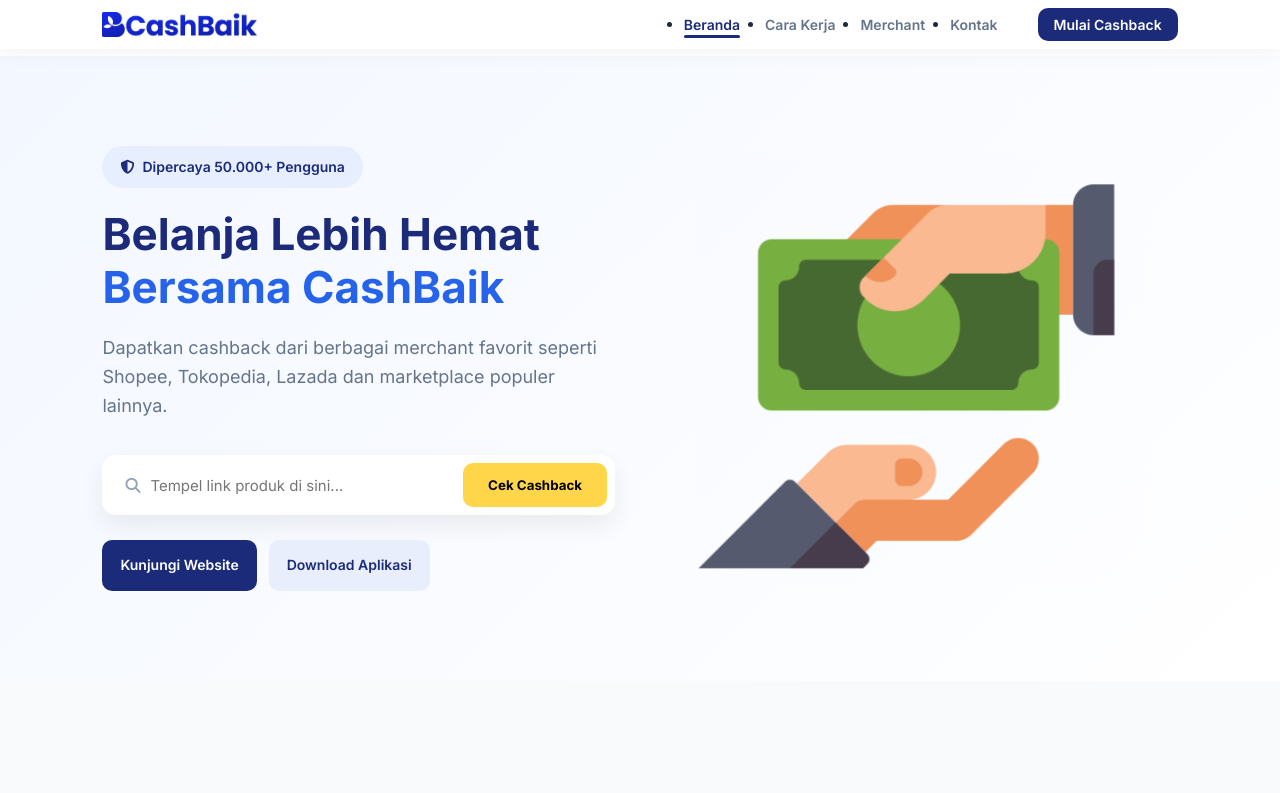
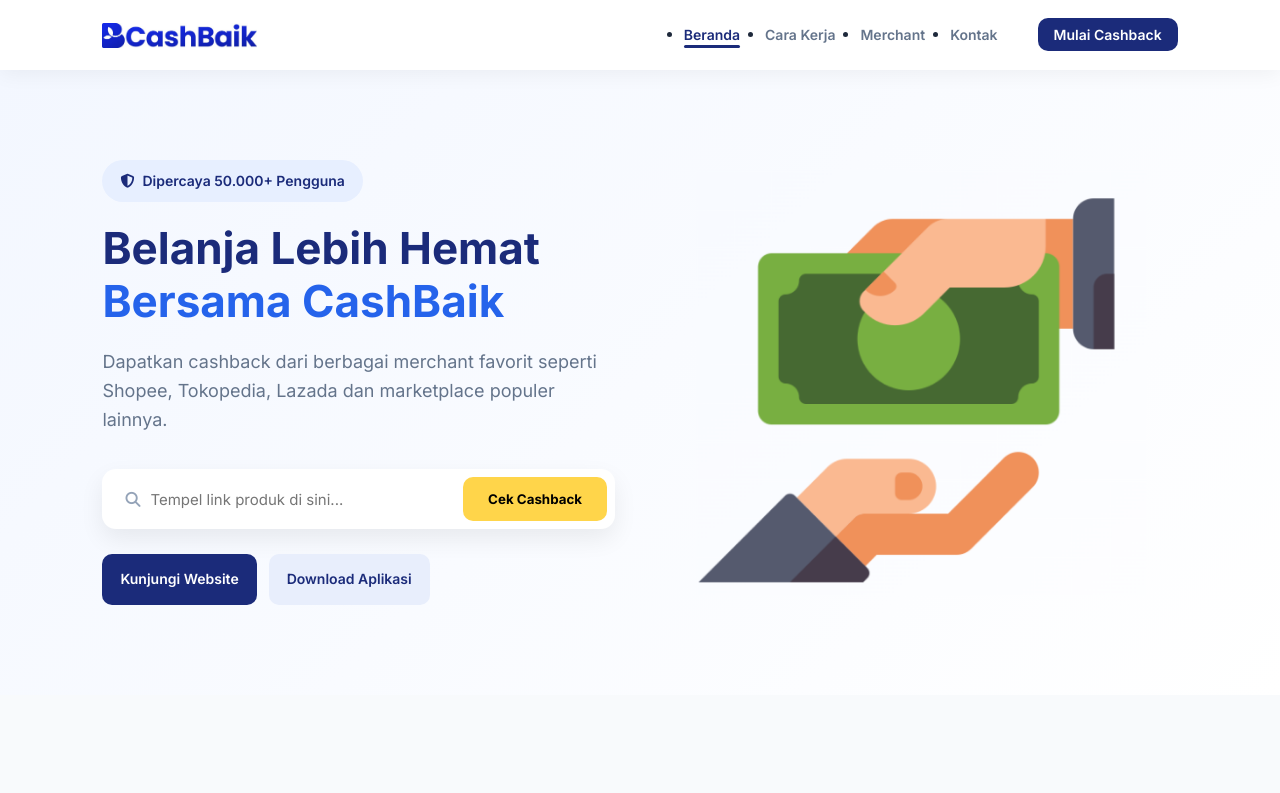
Before and after one commit to rosalindahayin58-source/CashBaik.com, a Vue app: page / in a window 1280 px wide. Shown: the top 793 px of the page. Built offline with nearby package versions, Linux system fonts and the light colour scheme.

Commit message:
pesan perubahan

```diff
--- a/src/style.css
+++ b/src/style.css
@@ -17,7 +17,7 @@
 }
 
 html,body{ overflow-x:hidden; }
-body{ padding-top:56px; }
+body{ padding-top:70px; }
 
 body{
     background:var(--white);
@@ -33,17 +33,19 @@ img{ max-width:100%; height:auto; display:block; }
 ========================= */
 .navbar{
     width:100%;
-    padding:12px 8%;
+    height:70px;
+    padding:0 8%;
     display:flex;
     justify-content:space-between;
     align-items:center;
-    background:#fff;
     position:fixed;
     top:0;
     left:0;
-    right:0;
     z-index:9999;
+    background:rgba(255,255,255,0.95);
+    backdrop-filter:blur(10px);
     box-shadow:0 4px 20px rgba(0,0,0,.05);
+    transition:.3s ease;
 }
 
 .logo img{ height:25px; }
```
